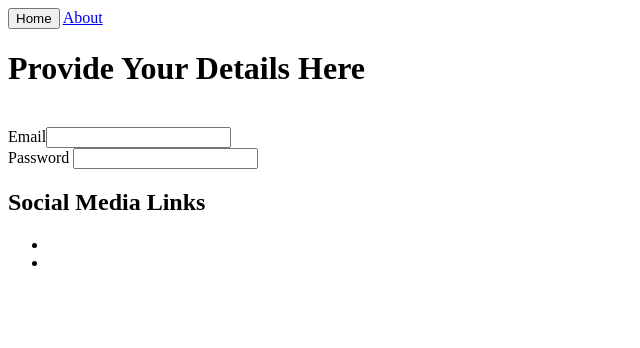
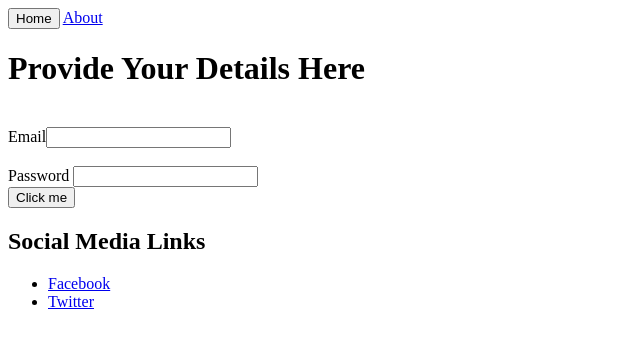
Before and after one commit to nakatoconstance/CQAssignment4, a plain HTML site: page index.html in a window 1280 px wide. Shown: the whole page, without its empty margins (0-640 px from the left). Drawn offline with Linux system fonts and the light colour scheme.

Commit message:
Second commit

```diff
--- a/index.html
+++ b/index.html
@@ -8,11 +8,12 @@
     <a href="AboutUs.html">About</a></nav>
     <h1>Provide Your Details Here</h1><br>
 <label for=""> Email</label><input type="email">
-<br>
-<label for=""> Password </label><input type="password">
+<br><br>
+<label for=""> Password </label><input type="password"><br>
+<button>Click me</button>
     <footer><h2> Social Media Links</h2><ul>
-        <li><a href="https//www.facebook.com" target=""></a></li>
-    <li><a href="https//www.twitter.com"></a></li>
+        <li><a href="https://www.facebook.com" target="blank">Facebook</a></li>
+    <li><a href="https://www.twitter.com" target="blank">Twitter</a></li>
 </ul>
 </footer>
     </body>
```
Also changed, not shown: AboutUs.html (+7 -1 lines), download.jpg (added), download1.jpg (added).
